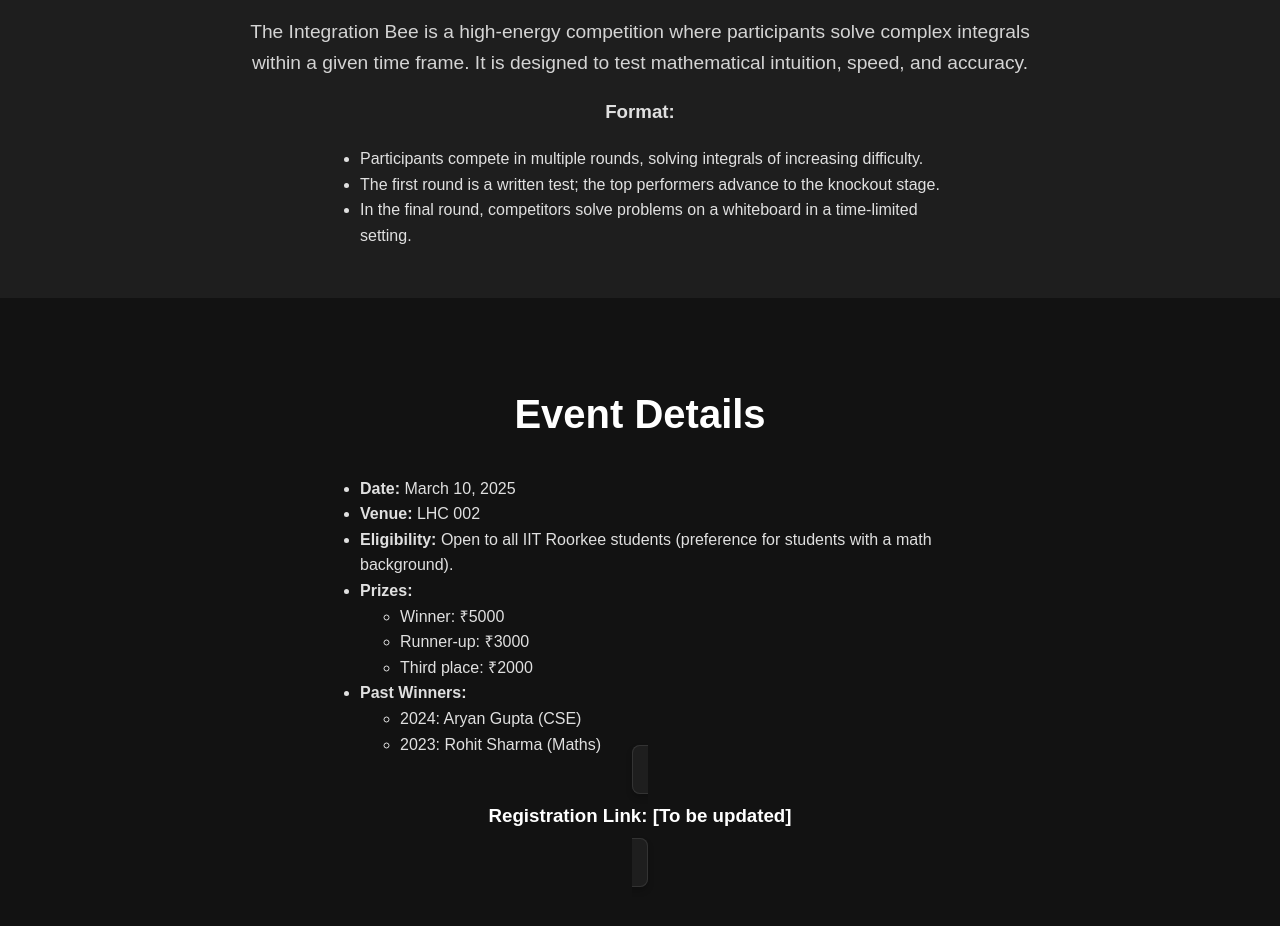
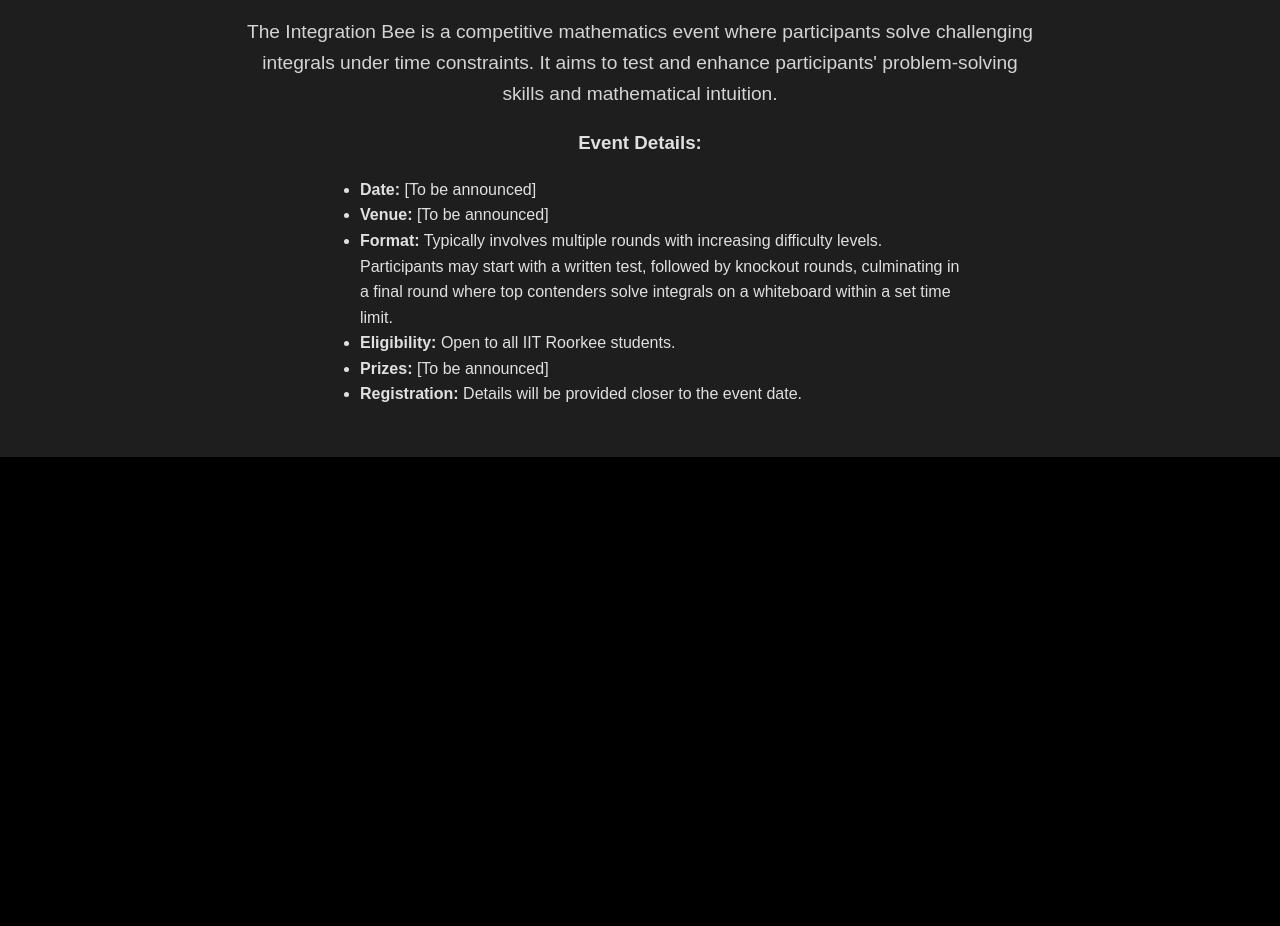
Before and after one commit to Bhavi-1266/paaac, a plain HTML site: page integration-bee.html in a window 1280 px wide. Shown: the part 960-1886 px from the top of the page. After the commit the page ends 1417 px from the top, so only its background shows below. Drawn offline with Linux system fonts and the light colour scheme.

Commit message:
Update integration-bee.html

```diff
--- a/integration-bee.html
+++ b/integration-bee.html
@@ -29,38 +29,17 @@
   <section class="about-section">
     <h2>About the Event</h2>
     <p>
-      The Integration Bee is a high-energy competition where participants solve complex integrals within a given time frame. It is designed to test mathematical intuition, speed, and accuracy.
+      The Integration Bee is a competitive mathematics event where participants solve challenging integrals under time constraints. It aims to test and enhance participants' problem-solving skills and mathematical intuition.
     </p>
-    <h3>Format:</h3>
+    <h3>Event Details:</h3>
     <ul style="text-align: left; max-width: 600px; margin: 0 auto;">
-      <li>Participants compete in multiple rounds, solving integrals of increasing difficulty.</li>
-      <li>The first round is a written test; the top performers advance to the knockout stage.</li>
-      <li>In the final round, competitors solve problems on a whiteboard in a time-limited setting.</li>
+      <li><strong>Date:</strong> [To be announced]</li>
+      <li><strong>Venue:</strong> [To be announced]</li>
+      <li><strong>Format:</strong> Typically involves multiple rounds with increasing difficulty levels. Participants may start with a written test, followed by knockout rounds, culminating in a final round where top contenders solve integrals on a whiteboard within a set time limit.</li>
+      <li><strong>Eligibility:</strong> Open to all IIT Roorkee students.</li>
+      <li><strong>Prizes:</strong> [To be announced]</li>
+      <li><strong>Registration:</strong> Details will be provided closer to the event date.</li>
     </ul>
-  </section>
-  <section class="events-section">
-    <h2>Event Details</h2>
-    <ul style="text-align: left; max-width: 600px; margin: 0 auto;">
-      <li><strong>Date:</strong> March 10, 2025</li>
-      <li><strong>Venue:</strong> LHC 002</li>
-      <li><strong>Eligibility:</strong> Open to all IIT Roorkee students (preference for students with a math background).</li>
-      <li><strong>Prizes:</strong>
-        <ul>
-          <li>Winner: ₹5000</li>
-          <li>Runner-up: ₹3000</li>
-          <li>Third place: ₹2000</li>
-        </ul>
-      </li>
-      <li><strong>Past Winners:</strong>
-        <ul>
-          <li>2024: Aryan Gupta (CSE)</li>
-          <li>2023: Rohit Sharma (Maths)</li>
-        </ul>
-      </li>
-    </ul>
-    <a href="#" class="event-card" style="margin-top: 20px; text-decoration: none;">
-      <h3>Registration Link: [To be updated]</h3>
-    </a>
   </section>
 </body>
 </html>
```
